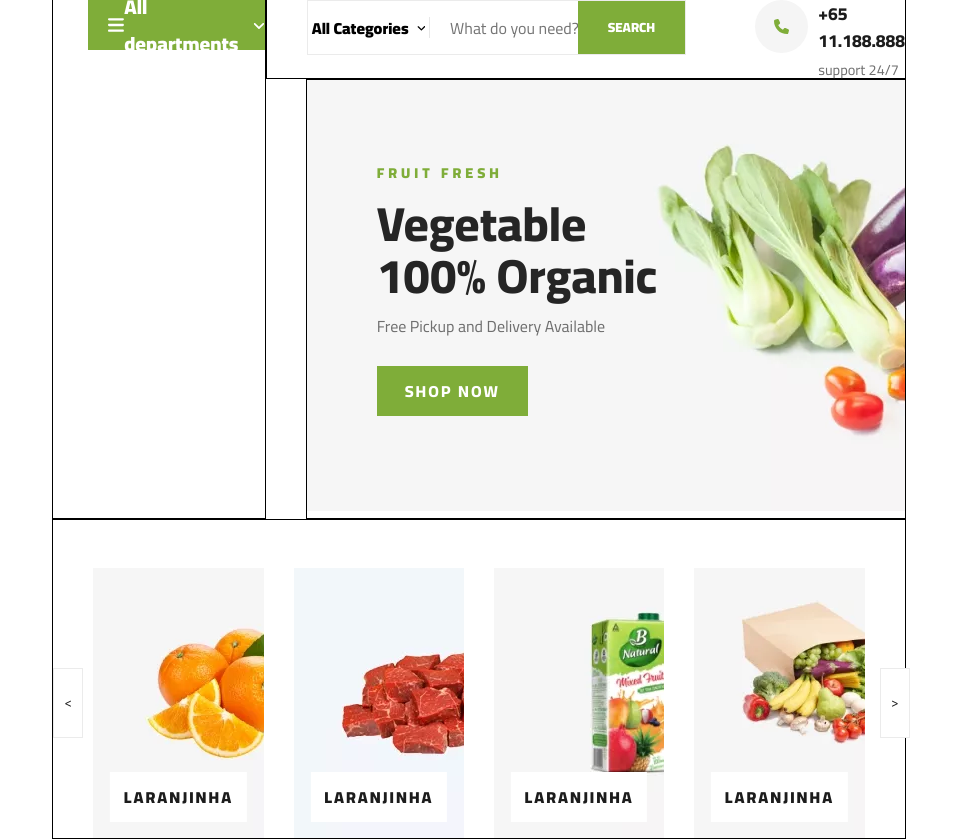
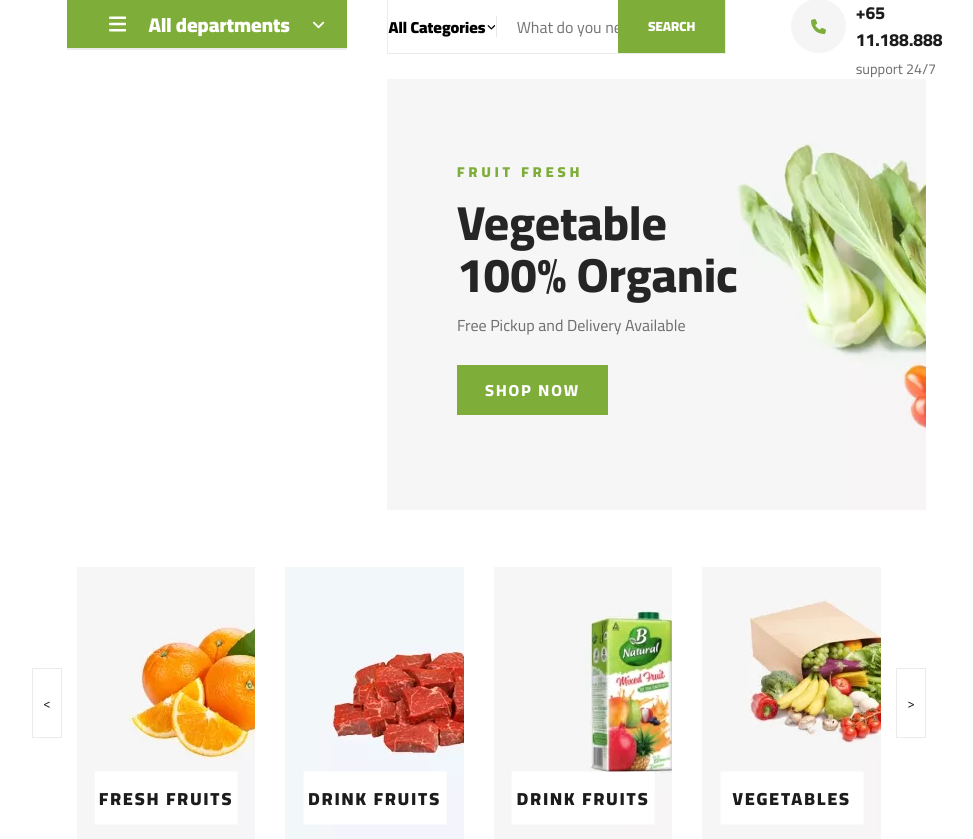
Before and after one commit to LksDS/html-css-Ogani-Template, a plain HTML site: page index.html in a window 1280 px wide. Shown: the part 121-960 px from the top of the page, without its empty margins (161-1134 px from the left). Drawn offline with Linux system fonts and the light colour scheme.

Commit message:
Home DropBox Menus Done

```diff
--- a/home.css
+++ b/home.css
@@ -14,9 +14,6 @@ main{
     grid-template-rows: 80px 80px 440px 320px;
 }
 
-main>div{
-    border: 1px solid black;
-}
 #logo{
     padding-left: 35px;
     grid-column: 2;
@@ -131,11 +128,31 @@ main>div{
     font-weight: 900;
     font-size: 20px;
 }
-#departments > #departments-btn>input{
+#departments >input{
     width: 280px;
     height: 40px;
-    position: absolute;
+    position: relative;
+    top: -45px;
     opacity: 0;
+}
+#departments-selector{
+    position: relative;
+    list-style-type: none;
+    display: flex;
+    top: -50px;
+    width: 100%;
+    height: 0;
+    border: 1px solid #ebebeb;
+    flex-direction: column;
+    justify-content: space-evenly;
+    overflow: hidden;
+    padding: 0px 40px;
+    transition: ease-in-out .6s;
+}
+#departments > input:checked +#departments-selector{
+    padding: 10px 40px;
+    opacity: 1;
+    height: 87%;
 }
 #bars{
     height: 20px;
@@ -274,7 +291,7 @@ main>div{
     height: 85%;
     width: 100%;
     display: grid;
-    grid-template-columns: 25px 1fr 1fr 1fr 1fr 25px;
+    grid-template-columns: 30px 1fr 1fr 1fr 1fr 30px;
 }
 #carrossel>#categoria-laranja{
     background-image: url(img/cat-1.jpg);
@@ -290,6 +307,7 @@ main>div{
 }
 #carrossel>.categoria{
     margin: 0 15px;
+
 }
 #carrossel>.categoria>div{
     top: 85%;
@@ -306,7 +324,9 @@ main>div{
     width: 100%;
     color: #1c1c1c;
     font-weight: 900;
+    font-size: 1.1rem;
     letter-spacing: 2px;
+    text-decoration: none;
 }
 #carrossel> .seta{
     background-color: white;
--- a/index.html
+++ b/index.html
@@ -114,11 +114,43 @@
                 <svg id="bars"   xmlns="http://www.w3.org/2000/svg" viewBox="0 0 448 512"><!--!Font Awesome Free 6.5.2 by @fontawesome - https://fontawesome.com License - https://fontawesome.com/license/free Copyright 2024 Fonticons, Inc.--><path d="M0 96C0 78.3 14.3 64 32 64H416c17.7 0 32 14.3 32 32s-14.3 32-32 32H32C14.3 128 0 113.7 0 96zM0 256c0-17.7 14.3-32 32-32H416c17.7 0 32 14.3 32 32s-14.3 32-32 32H32c-17.7 0-32-14.3-32-32zM448 416c0 17.7-14.3 32-32 32H32c-17.7 0-32-14.3-32-32s14.3-32 32-32H416c17.7 0 32 14.3 32 32z"/></svg>
                 <span>All departments</span>
                 <svg class="angle-down" xmlns="http://www.w3.org/2000/svg" viewBox="0 0 448 512"><!--!Font Awesome Free 6.5.2 by @fontawesome - https://fontawesome.com License - https://fontawesome.com/license/free Copyright 2024 Fonticons, Inc.--><path d="M201.4 374.6c12.5 12.5 32.8 12.5 45.3 0l160-160c12.5-12.5 12.5-32.8 0-45.3s-32.8-12.5-45.3 0L224 306.7 86.6 169.4c-12.5-12.5-32.8-12.5-45.3 0s-12.5 32.8 0 45.3l160 160z"/></svg>
-                <input class="pointer" type="checkbox" name="" id="">
             </div>
-            <div id="departments-selector">
-
-            </div>
+            <input class="pointer" type="checkbox" name="" id="">
+            <ul id="departments-selector">
+                <li>
+                    Fresh Meat
+                </li>
+                <li>
+                    Vegetables
+                </li>
+                <li>
+                    Fruit & Nut Gifts
+                </li>
+                <li>
+                    Fresh Berries
+                </li>
+                <li>
+                    Ocean Foods
+                </li>
+                <li>
+                    Butter & Eggs
+                </li>
+                <li>
+                    Fastfood
+                </li>
+                <li>
+                    Fresh Onion
+                </li>
+                <li>
+                    Papayaya & Crisps
+                </li>
+                <li>
+                    Oatmeal
+                </li>
+                <li>
+                    Fresh Bananas
+                </li>
+            </ul>
         </div>
         <div id="search-suport-area">
             <div id="search">
@@ -171,29 +203,29 @@
                 </button>
                 <div class="categoria" id="categoria-laranja">
                     <div>
-                        <a>
-                            LARANJINHA
+                        <a href="">
+                            FRESH FRUITS
                         </a>
                     </div>
                 </div>
                 <div class="categoria" id="categoria-carne">
                     <div>
-                        <a>
-                            LARANJINHA
+                        <a href="">
+                            DRINK FRUITS
                         </a>
                     </div>
                 </div>
                 <div class="categoria" id="categoria-suco">
                     <div>
-                        <a>
-                            LARANJINHA
+                        <a href="">
+                            DRINK FRUITS
                         </a>
                     </div>
                 </div>
                 <div class="categoria" id="categoria-verduras" >
                     <div>
-                        <a>
-                            LARANJINHA
+                        <a href="">
+                            VEGETABLES
                         </a>
                     </div>
                 </div>
```
